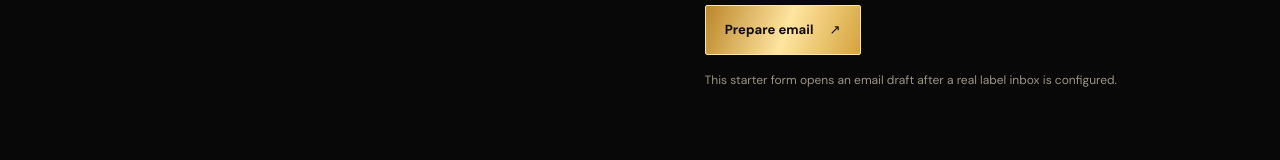
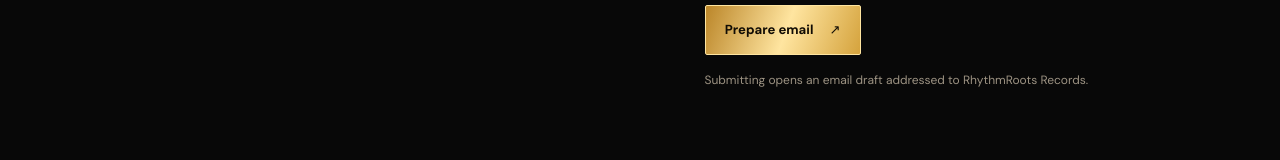
Before and after one commit to jonfolsetech-ctrl/RythnmRootsRecords_Suburban-Kid, a React (Vite) app in the folder rhythmroots_records_github/: page / in a window 1280 px wide. Shown: the part 4438-4598 px from the top of the page. Built offline with nearby package versions, Linux system fonts and the light colour scheme; a web font is replaced by a local one.

Commit message:
Configure RhythmRoots Records contact email

```diff
--- a/rhythmroots_records_github/src/App.jsx
+++ b/rhythmroots_records_github/src/App.jsx
@@ -6,9 +6,9 @@ const Eyebrow = ({children}) => <p className="eyebrow text-rhythm-gold font-bold
 export default function App() {
  const [open,setOpen] = useState(false);
  const [form,setForm] = useState({name:'',email:'',topic:'Artist inquiry',message:''});
- const [note,setNote] = useState('This starter form opens an email draft after a real label inbox is configured.');
+ const [note,setNote] = useState('Submitting opens an email draft addressed to RhythmRoots Records.');
  const change = e => setForm(v=>({...v,[e.target.name]:e.target.value}));
- const submit = e => { e.preventDefault(); const recipient='YOUR-LABEL-EMAIL@example.com'; if(recipient==='YOUR-LABEL-EMAIL@example.com'){setNote('Setup required: replace YOUR-LABEL-EMAIL@example.com in src/App.jsx with the label inbox before launch. No message has been sent.');return;} const subject=encodeURIComponent('RhythmRoots Records: '+form.topic); const body=encodeURIComponent('Name: '+form.name+'\nEmail: '+form.email+'\nTopic: '+form.topic+'\n\n'+form.message); window.location.href='mailto:'+recipient+'?subject='+subject+'&body='+body; };
+ const submit = e => { e.preventDefault(); const recipient='jon.folse.tech@gmail.com'; const subject=encodeURIComponent('RhythmRoots Records: '+form.topic); const body=encodeURIComponent('Name: '+form.name+'\nEmail: '+form.email+'\nTopic: '+form.topic+'\n\n'+form.message); window.location.href='mailto:'+recipient+'?subject='+subject+'&body='+body; };
  return <>
  <a className="skip-link" href="#main">Skip to content</a>
  <header className="site-header"><a className="brand" href="#home" aria-label="RhythmRoots Records home"><img src={logo} alt="RhythmRoots Records emblem"/><span>RHYTHMROOTS<small>RECORDS</small></span></a>
```
